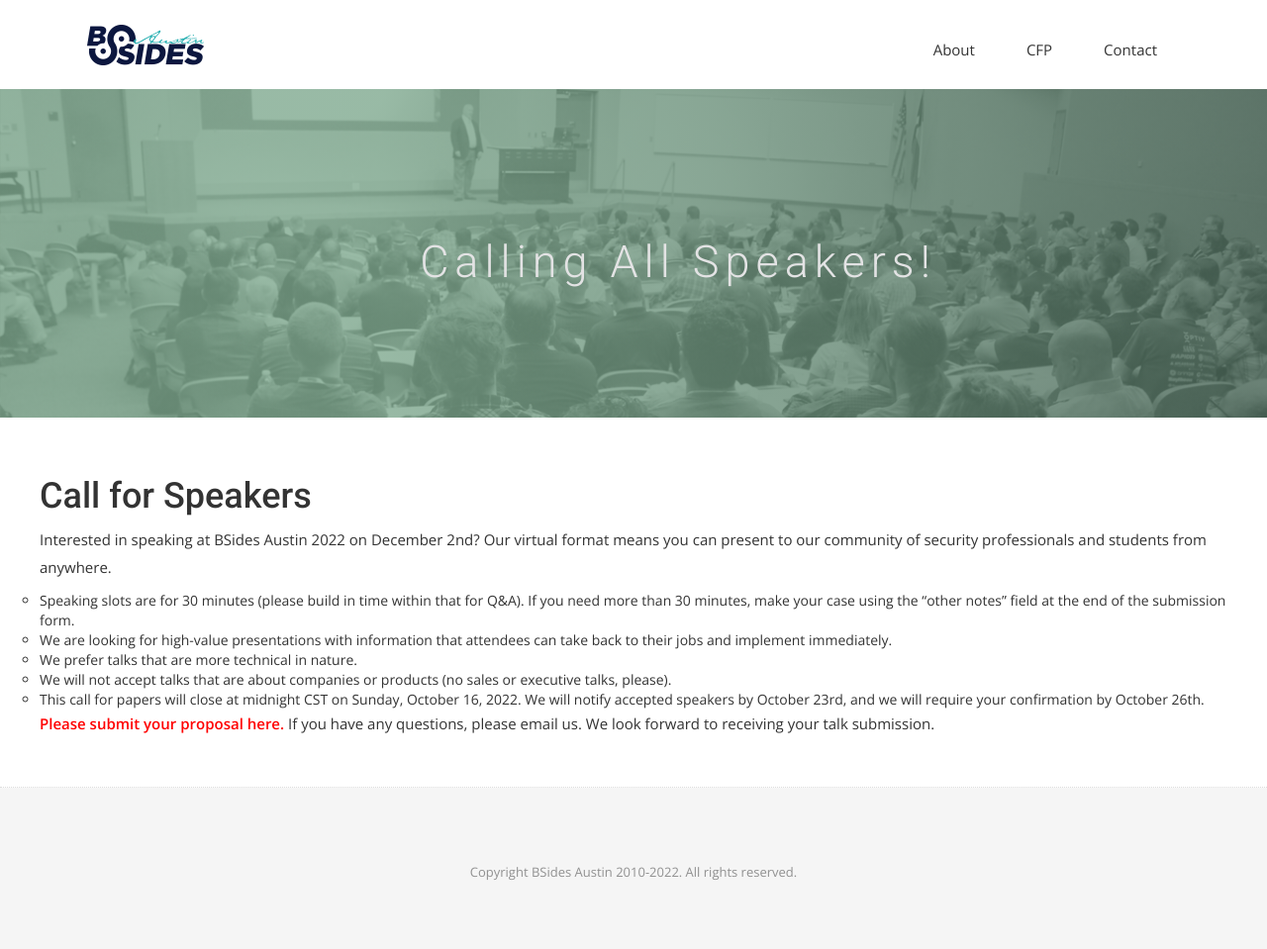
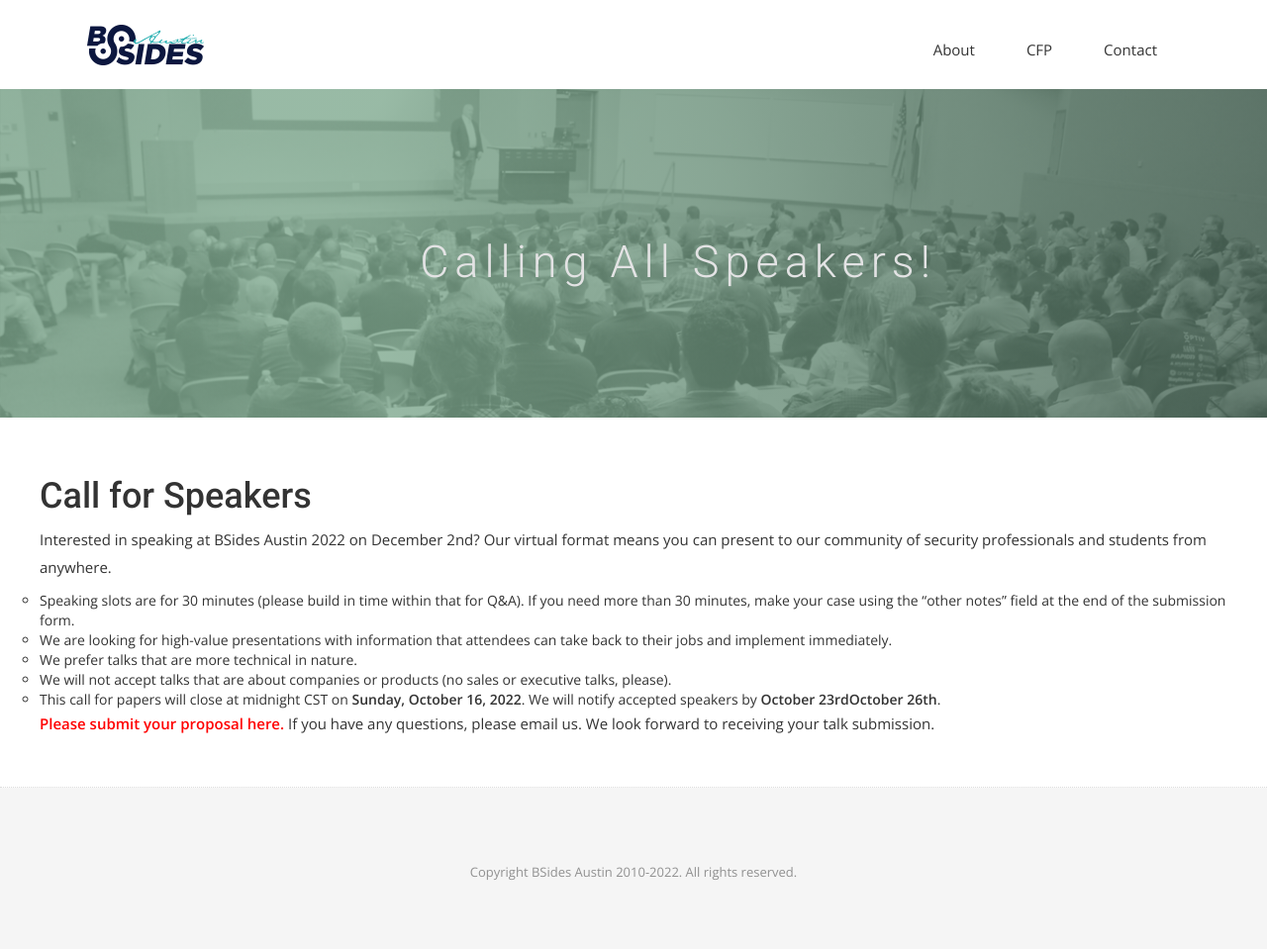
Before and after one commit to bsidesaustin/test, a Jekyll site: the page built from cfp.html, in a window 1280 px wide. Shown: the whole page at 99% size. Built offline with Jekyll 4.4.1, drawn with Linux system fonts in a browser that asks for light colours; nearby versions of some CDN libraries; some web fonts are replaced; some of the changed lines change nothing that is shown.

Commit message:
Update cfp.html

```diff
--- a/cfp.html
+++ b/cfp.html
@@ -34,7 +34,7 @@
   <li>We are looking for high-value presentations with information that attendees can take back to their jobs and implement immediately.</li>
   <li>We prefer talks that are more technical in nature. </li>
   <li>We will not accept talks that are about companies or products (no sales or executive talks, please).</li>
-  <li>This call for papers will close at midnight CST on Sunday, October 16, 2022. We will notify accepted speakers by October 23rd, and we will require your confirmation by October 26th.</li>
+  <li>This call for papers will close at midnight CST on <strong>Sunday, October 16, 2022</strong>. We will notify accepted speakers by <strong>October 23rd</strong, and we will require your confirmation by <strong>October 26th</strong>.</li>
 </ul>
 
 <p><strong><a href="https://docs.google.com/forms/d/e/1FAIpQLScpQLYwirJAhSuIqrQ1v0mkfXQy5ops5UCgWaK6U_fYIqdWLQ/viewform?usp=sf_link" target="_blank">Please submit your proposal here.</a></strong> If you have any questions, please email us. We look forward to receiving your talk submission.</p>
```
